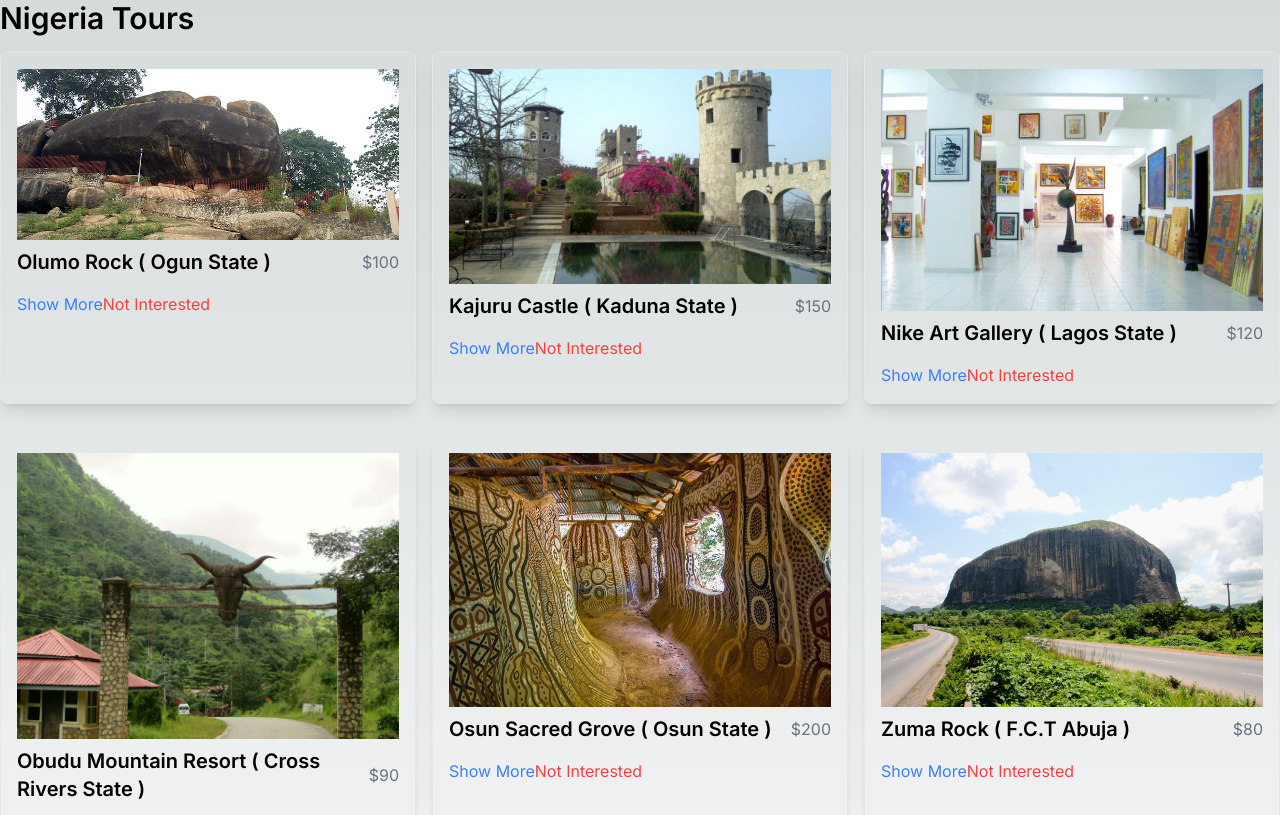
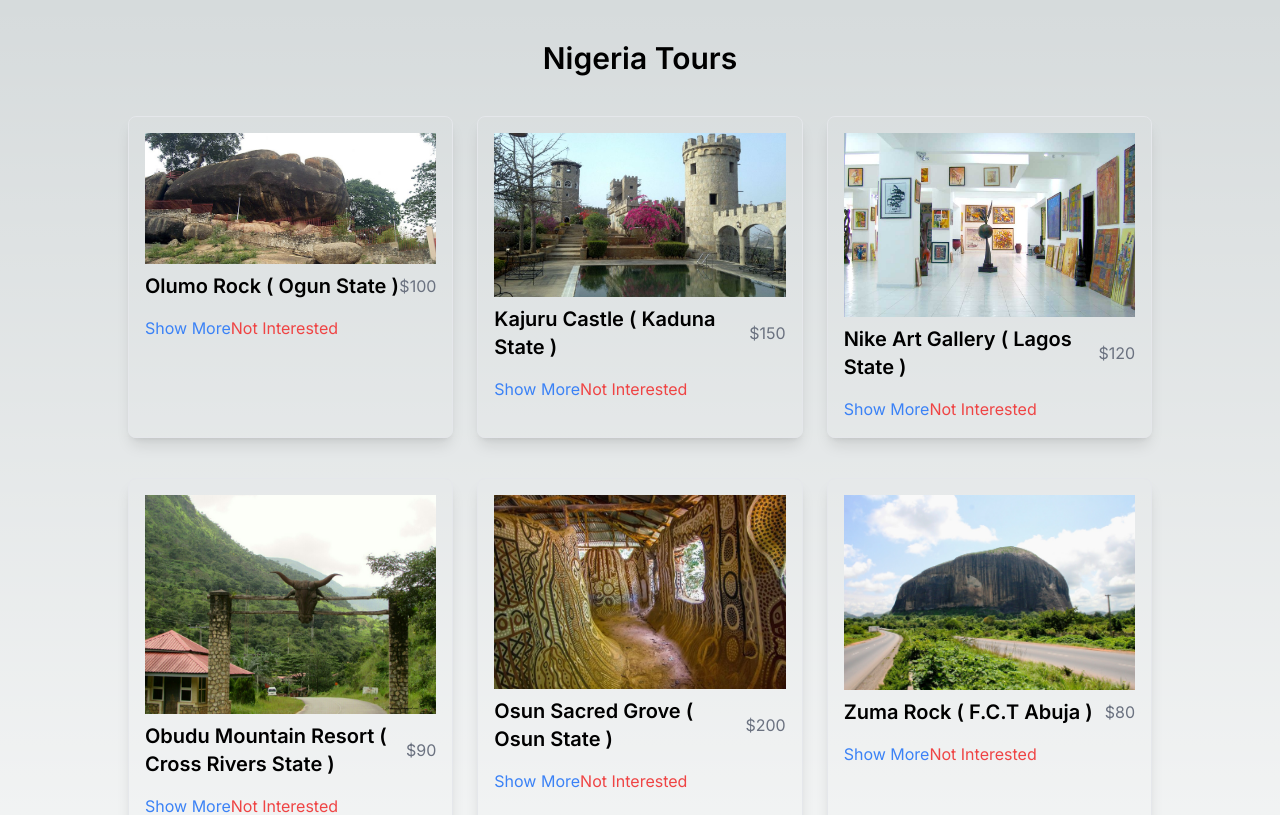
Before and after one commit to davidumoru/nigeria-tours, a Next.js app: page / in a window 1280 px wide. Shown: the top 815 px of the page. Built offline with nearby package versions, Linux system fonts and the light colour scheme.

Commit message:
Adjust body styling

```diff
--- a/pages/nigeria-tours.tsx
+++ b/pages/nigeria-tours.tsx
@@ -59,8 +59,8 @@ const NigeriaTours: React.FC = () => {
 
   return (
     <div>
-      <h1 className="text-3xl font-semibold mb-4">Nigeria Tours</h1>
-      <div className="grid grid-cols-1 md:grid-cols-2 lg:grid-cols-3 gap-4">
+      <h1 className="text-3xl font-semibold my-10 text-center">Nigeria Tours</h1>
+      <div className="grid grid-cols-1 md:grid-cols-2 lg:grid-cols-3 gap-6 mx-10 md:mx-32">
         {tours.map((tour, index) => (
           <TourCard key={index} {...tour} onRemove={() => handleRemoveTour(index)} />
         ))}
```
